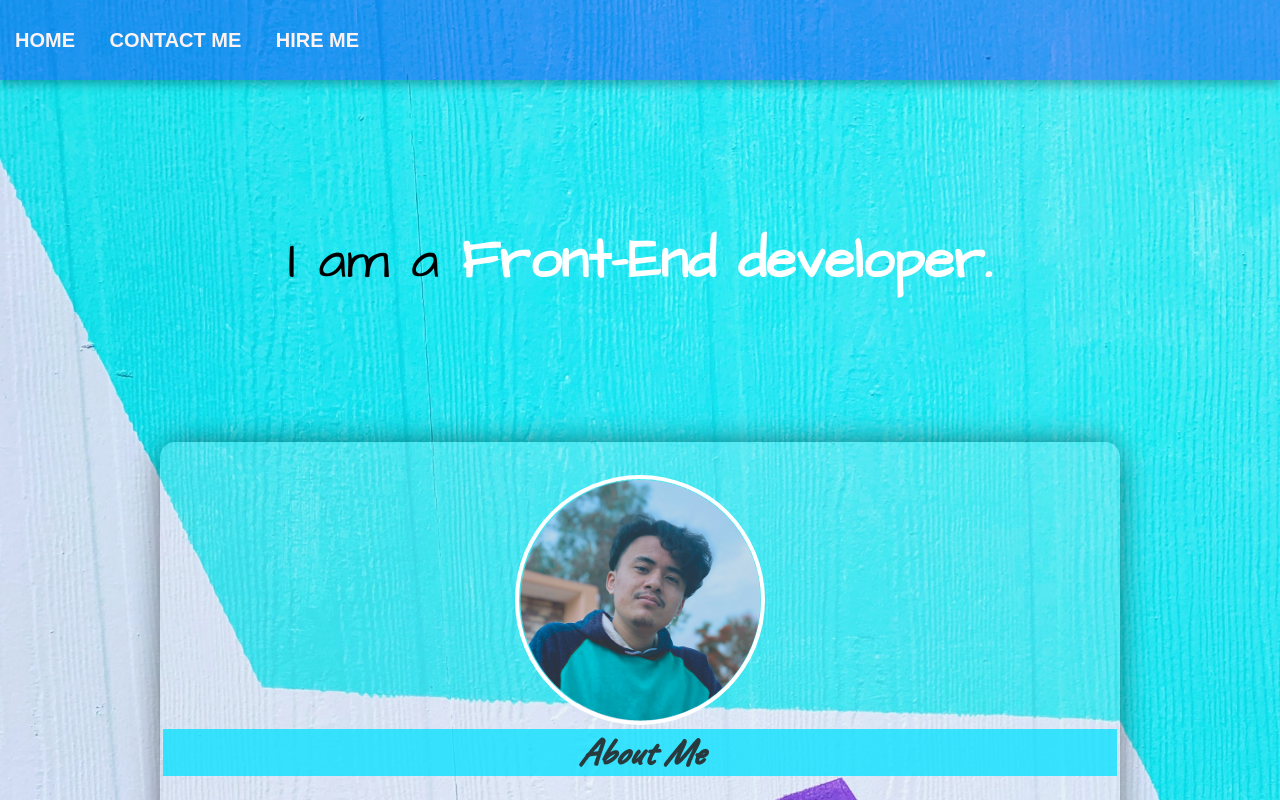
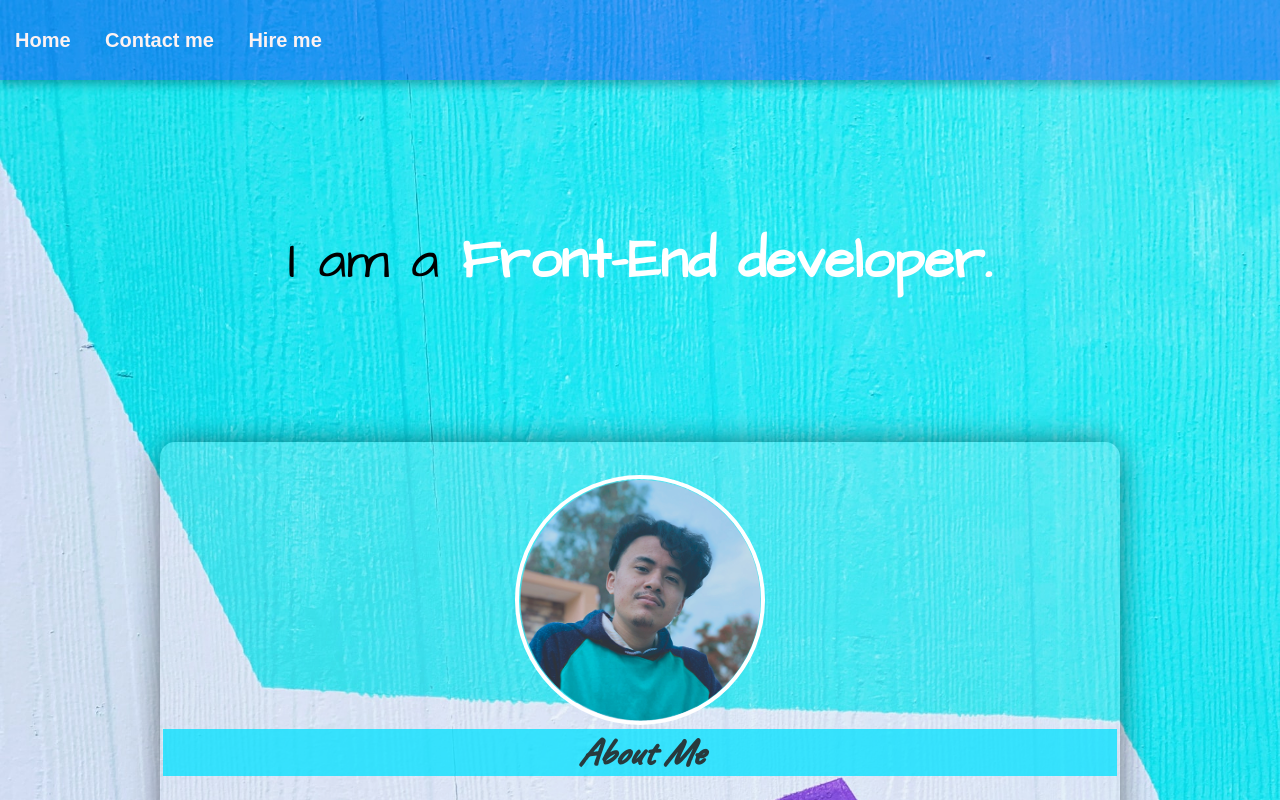
Before and after one commit to NirajanM/portfolio, a plain HTML site: page index.html in a window 1280 px wide. Shown: the top 800 px of the page. Drawn offline with nearby package versions, Linux system fonts and the light colour scheme.

Commit message:
smallcase nav

```diff
--- a/index.html
+++ b/index.html
@@ -20,9 +20,9 @@
         <div class="nav-bar">
             <nav>
                 <ul>
-                    <li><a href="index.html">HOME</a></li>
-                    <li><a href="contact.html">CONTACT ME</a></li>
-                    <li><a href="hire.html">HIRE ME</a></li>
+                    <li><a href="index.html">Home</a></li>
+                    <li><a href="contact.html">Contact me</a></li>
+                    <li><a href="hire.html">Hire me</a></li>
                 </ul>
             </nav>
         </div>
```
